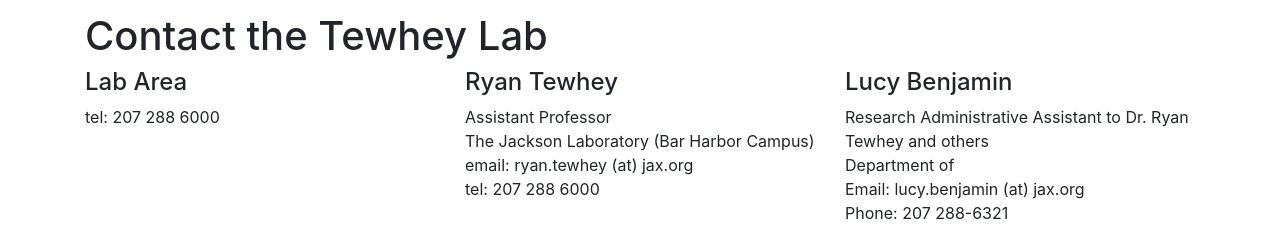
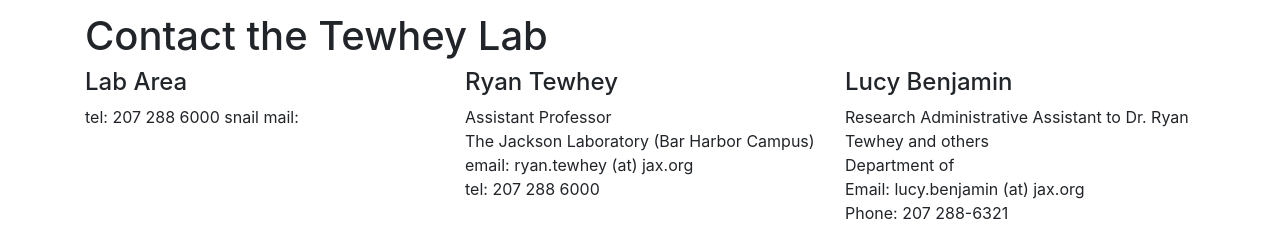
Before and after one commit to tewhey-lab/tewhey-lab.github.io, a Jekyll site: the page built from contact/index.md, in a window 1280 px wide. Shown: the part 604-851 px from the top of the page. Built offline with Jekyll 4.4.1, drawn with Linux system fonts in a browser that asks for light colours; nearby versions of some CDN libraries; comment, search, counter and statistics services are not loaded; some of the changed text lies outside the part shown.

Commit message:
Update index.md

```diff
--- a/contact/index.md
+++ b/contact/index.md
@@ -15,6 +15,7 @@
 
   <h4>Lab Area </h4>
   tel: 207 288 6000
+  snail mail:
 
 </div>
 
@@ -39,29 +40,3 @@
 </div>
 
 </div>
-
-# Directions to the Tewhey Lab
-
-<div class="row">
-
-<div class="col-md-4">
-
-<h4>Office Address</h4>
-
-Mailing Address Needed
-
-
-</div>
-
-<div class="col-md-4">
-
-
-
-<!-- Our lab is in Building 21 of the Bar Harbor Campus of the Jackson Laboratory
- -->
-
-### The Bar Harbor Campus can be reached:
-
-### Once on campus, :
-
-<img class="img-fluid" src="/static/img/map_to_mission_bay.png" alt="Map of Mission Bay">
```
